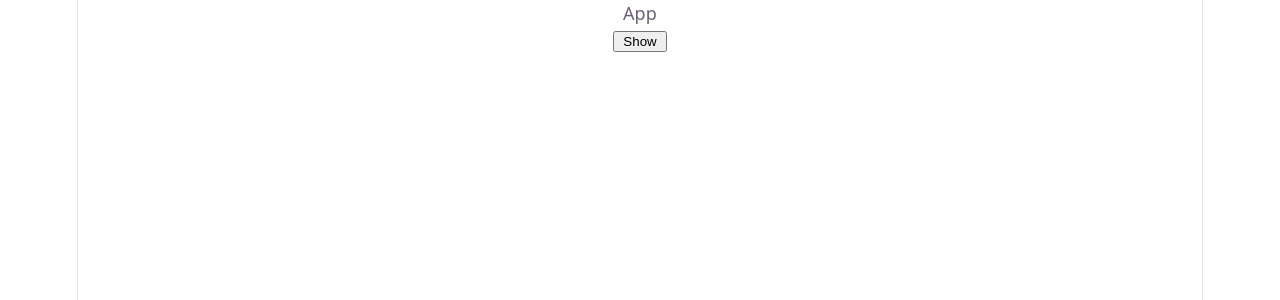
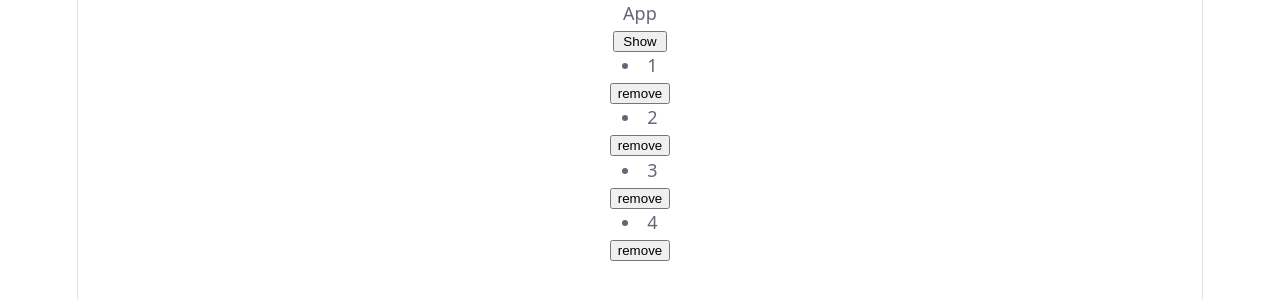
Before and after one commit to AleksandarStanisic021/react-three, a React (Vite) app: page / in a window 1280 px wide. Shown: the top 300 px of the page. Built offline with nearby package versions, Linux system fonts and the light colour scheme.

Commit message:
Add number list and remove functionality to App component

```diff
--- a/src/comps/App.jsx
+++ b/src/comps/App.jsx
@@ -2,6 +2,11 @@ import { useState } from "react";
 
 const App = () => {
   const [show, setShow] = useState(false);
+  const [numbers, setNumbers] = useState([1, 2, 3, 4]);
+
+  const remove = (id) => {
+    setNumbers((prevNumbers) => prevNumbers.filter((_, index) => index !== id));
+  };
 
   return (
     <div>
@@ -10,6 +15,12 @@ const App = () => {
         Show
       </button>
       {show && <p style={{ color: "red" }}>Show me baby!</p>}
+      {numbers.map((n, index) => (
+        <div key={index}>
+          <li>{n}</li>
+          <button onClick={() => remove(index)}>remove</button>
+        </div>
+      ))}
     </div>
   );
 };
```
